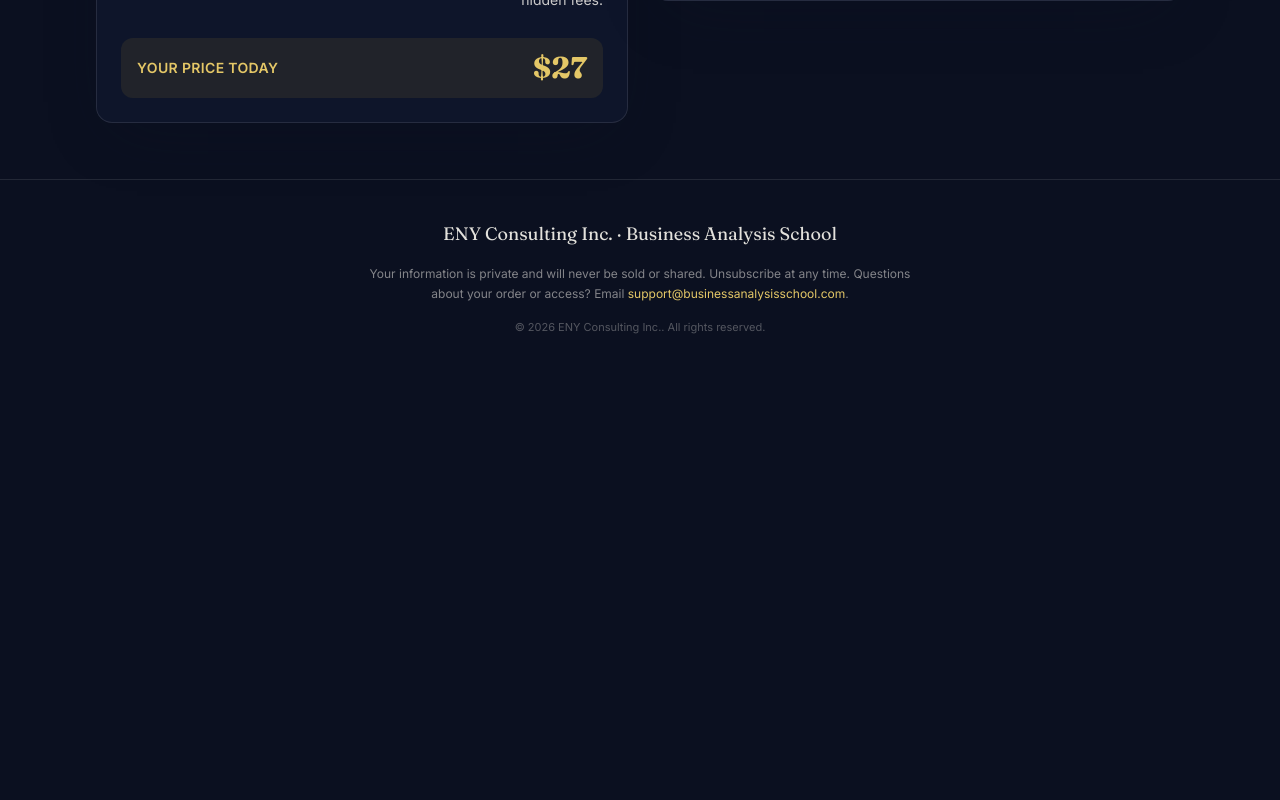
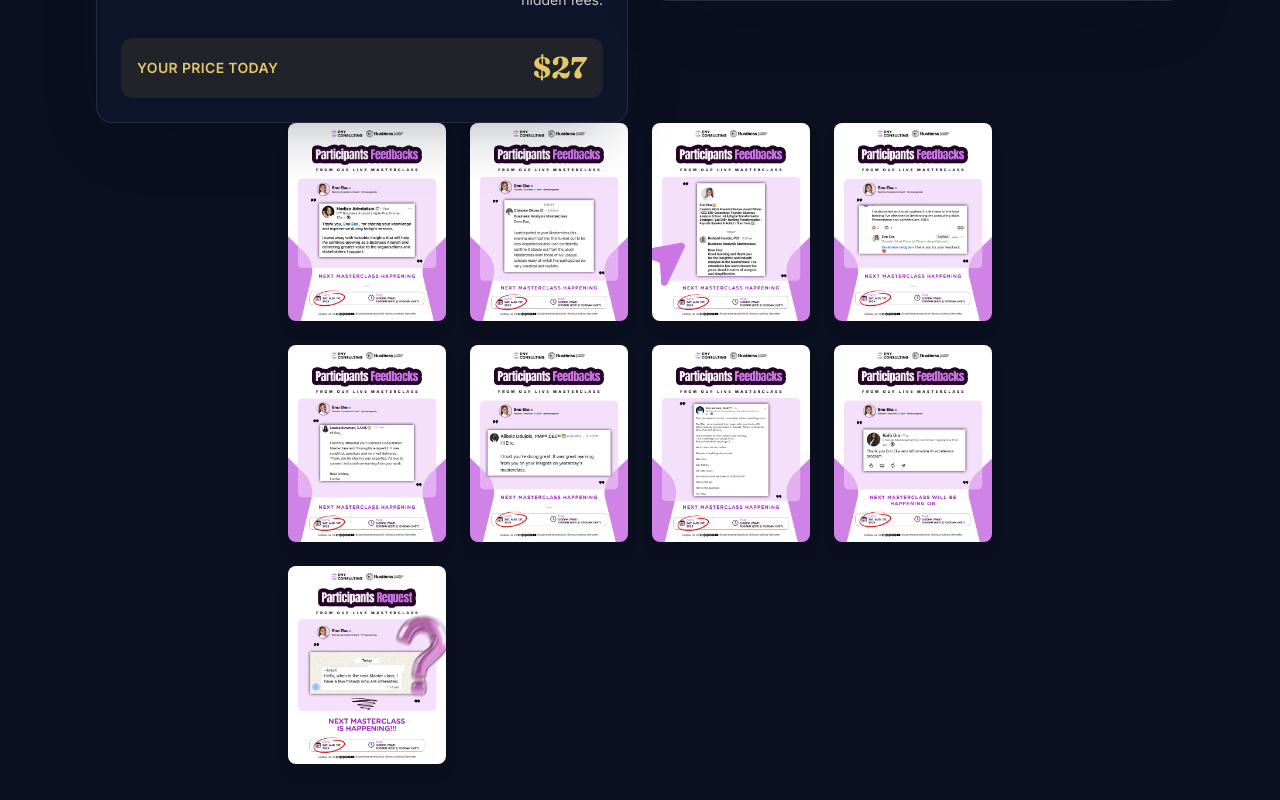
Before and after one commit to enyconsulting-dev/july-webinar-2026, a React (Vite) app in the folder frontend/: page /vip-checkout in a window 1280 px wide. Shown: the part 1160-1960 px from the top of the page. Before the commit the page ends 1536 px from the top, so only its background shows below. Built offline with nearby package versions, Linux system fonts and the light colour scheme; no server answers.

Commit message:
Adding images in vip and platinum

```diff
--- a/frontend/src/pages/PlatinumCheckoutPage.tsx
+++ b/frontend/src/pages/PlatinumCheckoutPage.tsx
@@ -7,6 +7,7 @@ import ResponsiveVideo from "../components/ResponsiveVideo";
 import { createOrder } from "../api";
 import { config } from "../config";
 import { useCurrency } from "../context/CurrencyContext";
+import SocialProofSlider from "../components/SocialProofSlider";
 
 export default function PlatinumCheckoutPage() {
   const email = sessionStorage.getItem("lead_email") ?? "";
@@ -83,6 +84,15 @@ export default function PlatinumCheckoutPage() {
             />
           </div>
         </Reveal>
+
+        {/* ---------- SOCIAL PROOF IMAGES SLIDER (BELOW TESTIMONIALS) ---------- */}
+              <section className="container-narrow pb-20">
+                <Reveal>
+                  <SocialProofSlider />
+                </Reveal>
+              </section>
+
+
       </div>
     </main>
   );
--- a/frontend/src/pages/VipCheckoutPage.tsx
+++ b/frontend/src/pages/VipCheckoutPage.tsx
@@ -7,6 +7,7 @@ import ResponsiveVideo from "../components/ResponsiveVideo";
 import { createOrder } from "../api";
 import { config } from "../config";
 import { useCurrency } from "../context/CurrencyContext";
+import SocialProofSlider from "../components/SocialProofSlider";
 
 export default function VipCheckoutPage() {
   const email = sessionStorage.getItem("lead_email") ?? "";
@@ -70,6 +71,15 @@ export default function VipCheckoutPage() {
           />
         </Reveal>
       </div>
+
+       {/* ---------- SOCIAL PROOF IMAGES SLIDER (BELOW TESTIMONIALS) ---------- */}
+            <section className="container-narrow pb-20">
+              <Reveal>
+                <SocialProofSlider />
+              </Reveal>
+            </section>
     </main>
+
+
   );
 }
```
